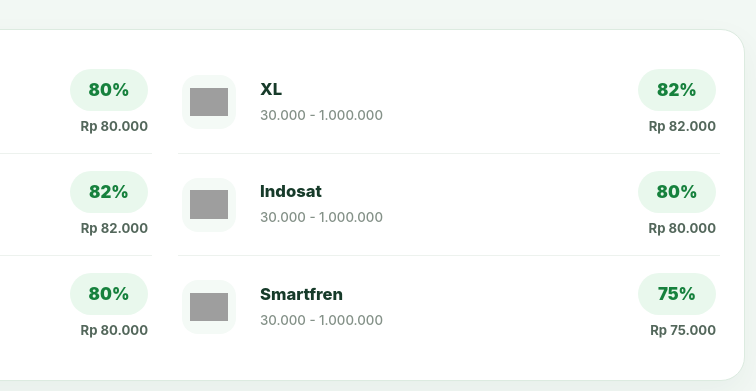
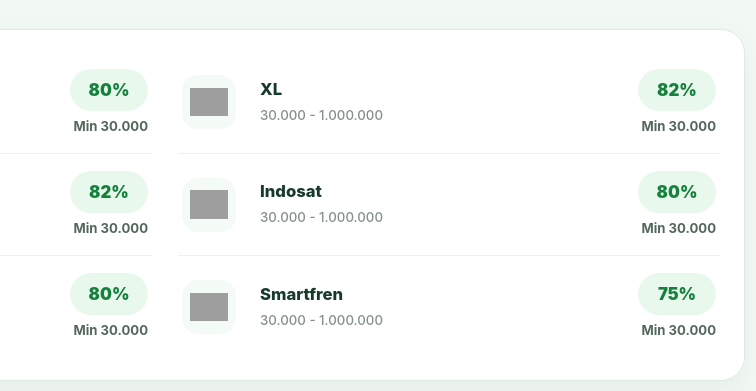
Before and after one commit to ogiaksandri62-lab/tukpul-convert, a plain HTML site: page index.html in a window 1280 px wide. Shown: the part 1727-2118 px from the top of the page, 475-1231 px from the left. Drawn offline with Linux system fonts and the light colour scheme; grey boxes are pictures that could not be loaded.

Commit message:
Enhance rate item display with minimum value
Added minimum value display for rates in the rate items.

```diff
--- a/index.html
+++ b/index.html
@@ -284,7 +284,8 @@ function populateRateUI(){
  operator.value=providerData[Number(prevIdx)]?prevIdx:'0';
  buildOperatorPicker();
  document.getElementById('rateRows').innerHTML=providerData.map((p,i)=>`<article class="rate-item"><div class="rate-logo-wrap"><img class="rate-logo" src="${rateLogos[i]}" alt="Logo ${p.name}" loading="lazy"></div><div><div class="rate-provider">${p.name}</div><small class="rate-sub">30.000 - 1.000.000
-</small></div><div class="rate-values"><span class="rate-pill">${(rates[i]*100).toFixed(1).replace('.0','')}%</span><small class="rate-amount">${money(100000*rates[i])}</small></div></article>`).join('');
+</small></div><div class="rate-values"><span class="rate-pill">${(rates[i]*100).toFixed(1).replace('.0','')}%</span><small class="rate-amount">Min 30.000</small>
+</div></article>`).join('');
  document.getElementById('rateUpdated').textContent='Rate simulasi · Terakhir diperbarui: '+new Date().toLocaleString('id-ID');
  update();
 }
```
